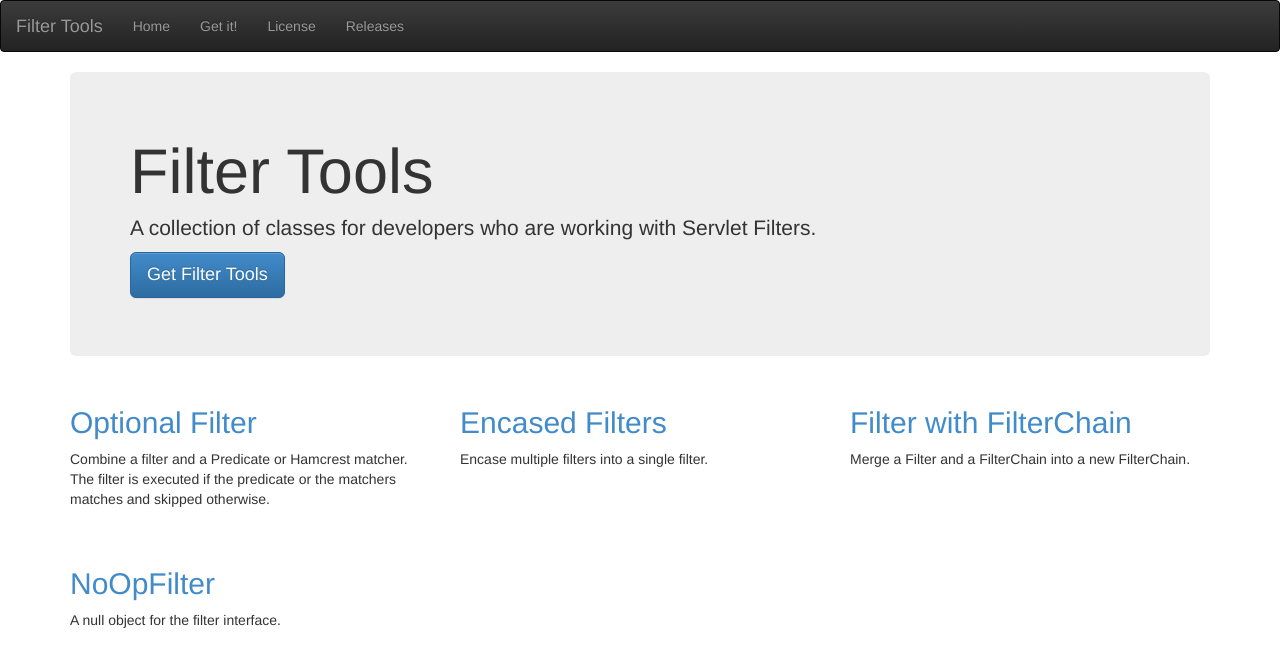
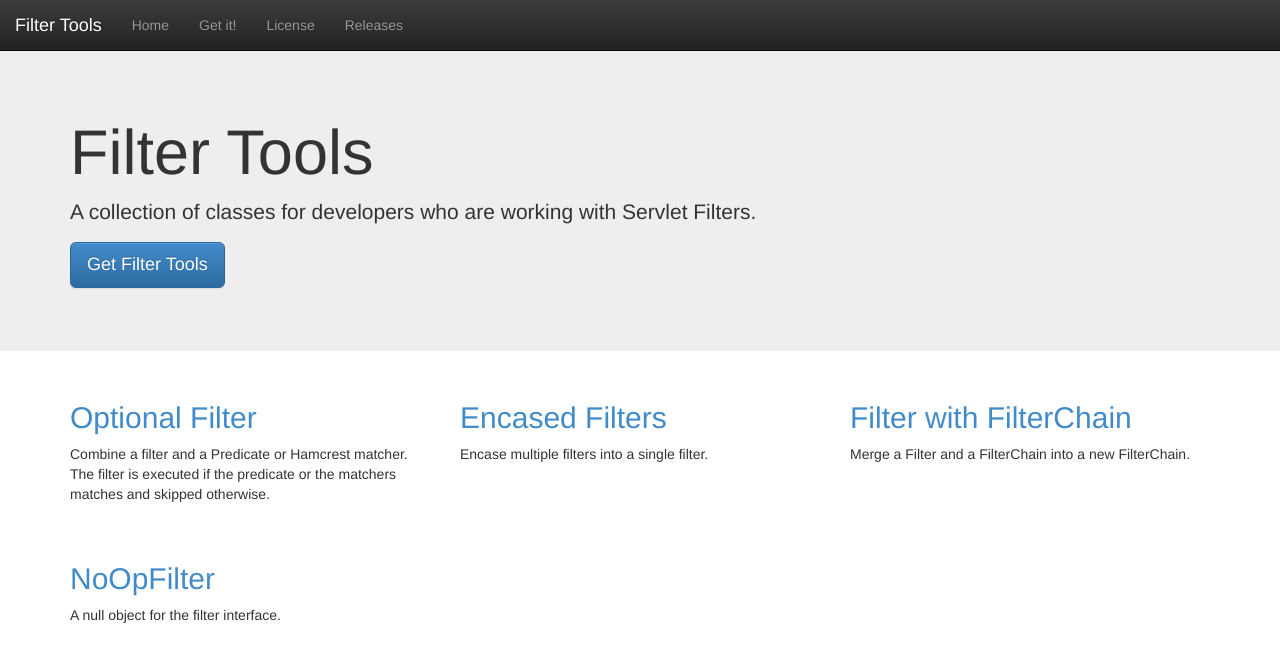
Before and after one commit to stefanbirkner/filter-tools, a Jekyll site: the page built from index.html, in a window 1280 px wide. Shown: the top 667 px of the page. Built offline with Jekyll 4.4.1, drawn with Linux system fonts in a browser that asks for light colours.

Commit message:
Adapt style of System Rules.

```diff
--- a/_includes/basicHead.html
+++ b/_includes/basicHead.html
@@ -1,5 +1,7 @@
 <meta charset='utf-8'>
 <title>{{ page.title }}</title>
 <meta name="viewport" content="width=device-width, initial-scale=1.0">
+{% if page.description %}<meta name="description" content="{{ page.description }}">{% endif %}
 <link rel="stylesheet" href="bootstrap.min.css" />
 <link rel="stylesheet" href="github.css" />
+<link rel="stylesheet" href="jumbotron.css" />
--- a/_includes/navbar.html
+++ b/_includes/navbar.html
@@ -1,4 +1,5 @@
-<nav class="navbar navbar-inverse" role="navigation">
+<nav class="navbar navbar-inverse navbar-fixed-top" role="navigation">
+  <div class="container-fluid">
     <div class="navbar-header">
       <button type="button" class="navbar-toggle" data-toggle="collapse" data-target=".navbar-ex1-collapse">
         <span class="sr-only">Toggle navigation</span>
@@ -20,4 +21,5 @@
         <a href="releases.html">Releases</a></li>
       </ul>
     </div>
+  </div>
 </nav>
--- a/_layouts/index.html
+++ b/_layouts/index.html
@@ -10,14 +10,14 @@
 </head>
 <body>
   {% include navbar.html %}
-  <div class="container">
-    <header>
-      <div class="jumbotron">
+  <header class="jumbotron">
+    <div class="container">
       <h1>{{ page.title }}</h1>
       <p>{{ page.description }}</p>
       <p><a class="btn btn-primary btn-lg" href="download.html">Get {{ page.title }}</a></p>
-      </div>
-    </header>
+    </div>
+  </header>
+  <div class="container">
     {{ content }}
   </div>
   {% include navbar-js.html %}
--- /dev/null
+++ b/jumbotron.css
@@ -0,0 +1,5 @@
+/* Move down content because we have a fixed navbar that is 50px tall */
+body {
+  padding-top: 50px;
+  padding-bottom: 20px;
+}
```
Also changed, not shown: bootstrap-theme.min.css, bootstrap.min.css, bootstrap.min.js. Lines whose indentation alone changed are shown as unchanged.
